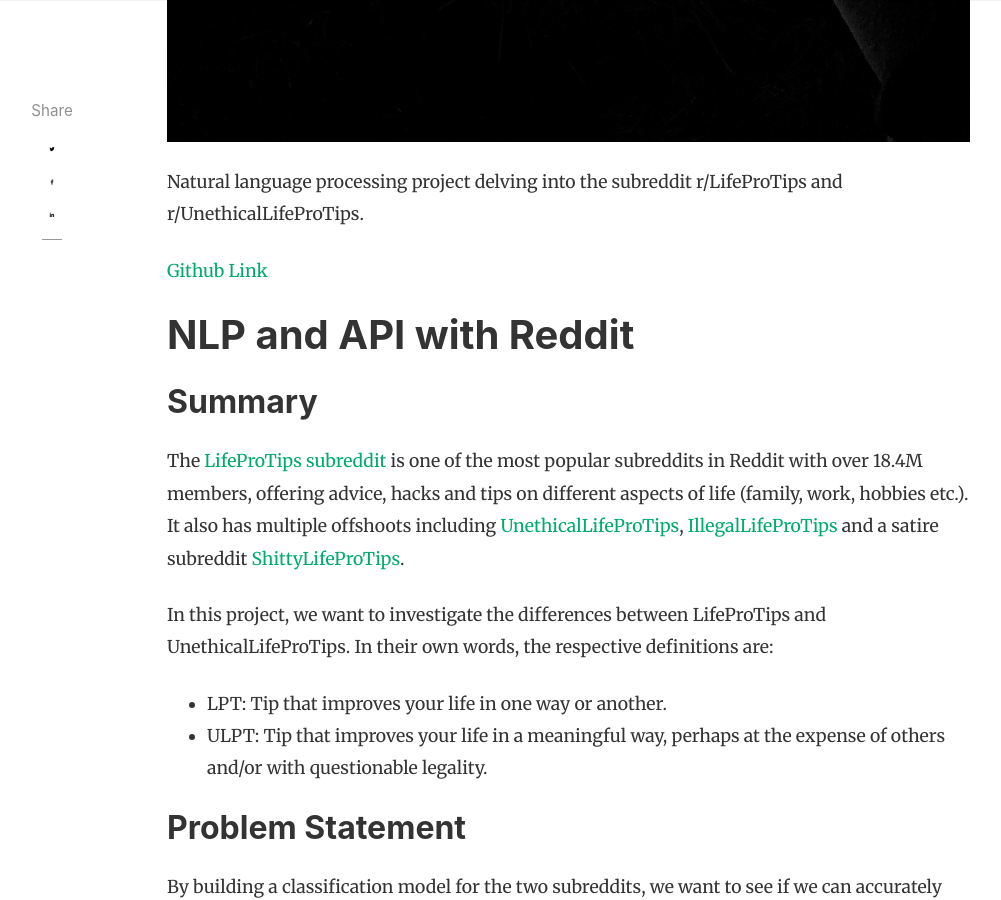
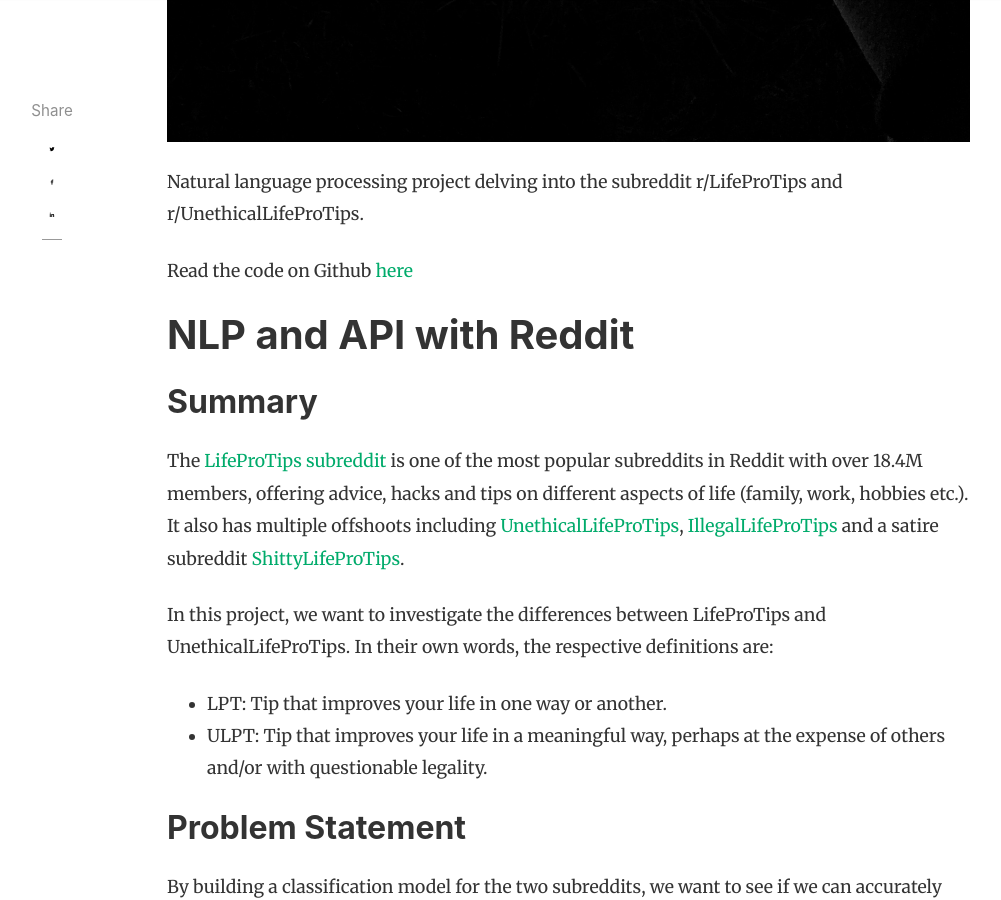
Before and after one commit to alexislimsh/alexislimsh.github.io, a Jekyll site: the page built from _posts/2020-11-05-nlp-reddit.md, in a window 1280 px wide and 900 px high, scrolled down 1479 px. Shown: the whole window, without its empty margins (118-1119 px from the left). Built offline with Jekyll 4.4.1, drawn with Linux system fonts in a browser that asks for light colours; nearby versions of some CDN libraries; comment, search, counter and statistics services are not loaded.

Commit message:
updated links

```diff
--- a/_posts/2020-11-05-nlp-reddit.md
+++ b/_posts/2020-11-05-nlp-reddit.md
@@ -11,7 +11,7 @@
 
 Natural language processing project delving into the subreddit r/LifeProTips and r/UnethicalLifeProTips.
 
-[Github Link](https://github.com/alexislimsh/dsiprojects/tree/master/dsi-16-project-3)
+Read the code on Github [here](https://github.com/alexislimsh/dsiprojects/tree/master/dsi-16-project-3)
 
 # NLP and API with Reddit
 
```
Also changed, not shown: _posts/2020-11-06-ecommerce-seller.md (+1 -1 lines).
